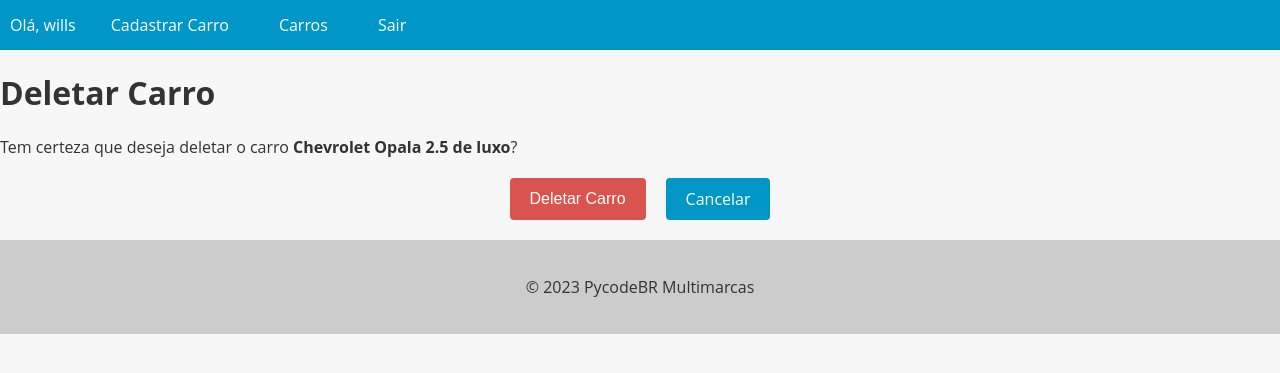
After one commit to WillsSilva/Pycode, a Django app: page /car/4/delete/ in a window 1280 px wide. The commit adds this page. Shown: the top 373 px of the page. Run offline with Django 5.2, Linux system fonts and the light colour scheme; a user stored in the database is signed in; data comes from the database, SQL or seed files in the repository; both versions use the stored data as it was after the commit.

Commit message:
Delete_View
Delete_View

```diff
--- a/carros/app/urls.py
+++ b/carros/app/urls.py
@@ -2,7 +2,7 @@ from django.contrib import admin # type: ignore
 from django.urls import path # type: ignore
 from django.conf import settings # type: ignore
 from django.conf.urls.static import static # type: ignore
-from cars.views import CarsListView, NewCarCreateview, CarDetailView, CarUpdateView
+from cars.views import CarsListView, NewCarCreateview, CarDetailView, CarUpdateView, CarDeleteView
 from accounts.views import register_view, login_view, logout_view
 
 urlpatterns = [
@@ -18,4 +18,5 @@ urlpatterns = [
     path('new_car',NewCarCreateview.as_view(), name='new_car'),
     path('car/<int:pk>/',CarDetailView.as_view(), name='car_detail'),
     path('car/<int:pk>/update/',CarUpdateView.as_view(), name='car_update'),
+    path('car/<int:pk>/delete/',CarDeleteView.as_view(), name='car_delete'),
 ] + static(settings.MEDIA_URL,document_root=settings.MEDIA_ROOT)
--- /dev/null
+++ b/carros/cars/templates/car_delete.html
@@ -0,0 +1,63 @@
+{% extends "base.html" %}
+
+{% block content %}
+  <style>
+    .buttons-container {
+      display: flex;
+      justify-content: center;
+      margin-top: 20px;
+      margin-bottom: 20px;
+    }
+
+    .btn {
+      display: inline-block;
+      background-color: #0096c7;
+      color: #fff;
+      border: none;
+      padding: 10px 20px;
+      font-size: 16px;
+      border-radius: 4px;
+      cursor: pointer;
+      transition: background-color 0.3s ease-in-out;
+      margin: 0 10px;
+    }
+
+    .btn:hover {
+      background-color: #108eb8;
+    }
+
+    .btn-danger {
+      background-color: #d9534f;
+      text-decoration: none !important;
+    }
+
+    .btn-danger:hover {
+      background-color: #d2221c;
+    }
+
+    .error-message {
+      color: #d9534f;
+      font-size: 14px;
+      margin-top: 5px;
+    }
+
+    a {
+      text-decoration: none !important;
+    }
+  </style>
+  <div class="card">
+    <div class="card-header">
+      <h1 class="card-title">Deletar Carro</h1>
+    </div>
+    <div class="card-body">
+      <p>Tem certeza que deseja deletar o carro <strong>{{ object.brand }} {{ object.model }}</strong>?</p>
+      <form method="post">
+        {% csrf_token %}
+        <div class="buttons-container">
+          <button type="submit" class="btn btn-danger">Deletar Carro</button>
+          <a href="{% url 'car_update' pk=object.pk %}" class="btn btn-secondary">Cancelar</a>
+        </div>
+      </form>
+    </div>
+  </div>
+{% endblock %}
--- a/carros/cars/templates/car_update.html
+++ b/carros/cars/templates/car_update.html
@@ -115,6 +115,7 @@
     <div>
       <div class="buttons-container">
         <input type="submit" value="Salvar Alterações" class="btn btn-primary">
+        <a href="{% url 'car_delete' pk=object.pk %}" class="btn btn-danger">Deletar Carro</a>
         <a href="{% url 'cars_list' %}" class="btn btn-secondary">Cancelar</a>
       </div>
     </div>
--- a/carros/cars/views.py
+++ b/carros/cars/views.py
@@ -1,6 +1,9 @@
 from cars.models import Car
 from cars.forms import CarModelForm
-from django.views.generic import ListView, CreateView, DetailView, UpdateView # type: ignore
+from django.urls import reverse_lazy
+from django.contrib.auth.decorators import login_required
+from django.utils.decorators import method_decorator
+from django.views.generic import ListView, CreateView, DetailView, UpdateView, DeleteView # type: ignore
 
 class CarsListView(ListView):
     model = Car
@@ -14,18 +17,27 @@ class CarsListView(ListView):
             cars = cars.filter(model__icontains=search)
         return cars
 
+class CarDetailView(DetailView):
+    model = Car
+    template_name = 'car_detail.html'
+
+@method_decorator(login_required(login_url='login'), name='dispatch')
 class NewCarCreateview(CreateView):
     model = Car
     form_class = CarModelForm
     template_name = 'new_car.html'
     success_url = '/cars/'
 
-class CarDetailView(DetailView):
-    model = Car
-    template_name = 'car_detail.html'
-
+@method_decorator(login_required(login_url='login'), name='dispatch')
 class CarUpdateView(UpdateView):
     model = Car
     form_class = CarModelForm
     template_name = 'car_update.html'
+
+    def get_success_url(self):
+        return reverse_lazy('car_detail', kwargs={'pk' : self.object.pk})
+@method_decorator(login_required(login_url='login'), name='dispatch')
+class CarDeleteView(DeleteView):
+    model = Car
+    template_name = 'car_delete.html'
     success_url = '/cars/'
```
Also changed, not shown: carros/cars/templates/car_detail.html (+6 -3 lines), carros/db.sqlite3, carros/media/cars/Marea_6YfFkhl.jpg (added).
